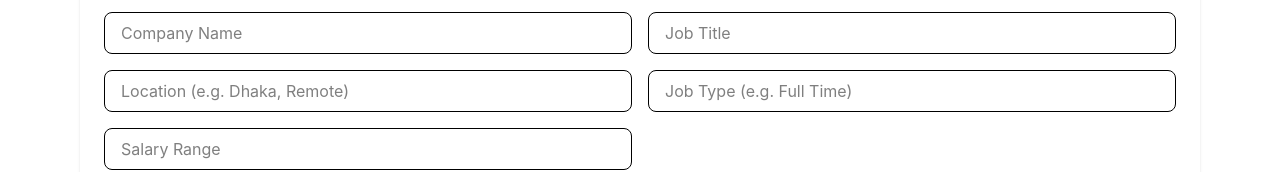
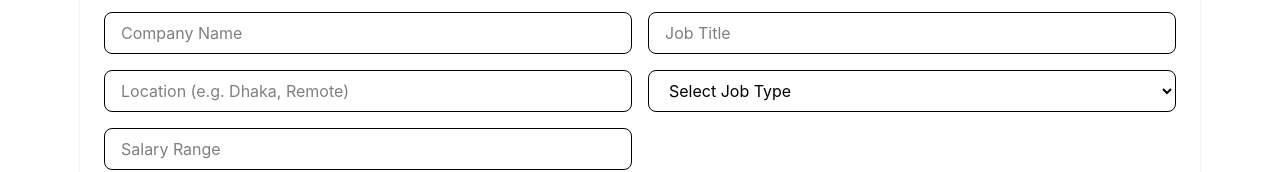
Before and after one commit to Azizulislamch/applyflow-react, a React (Vite) app: page / in a window 1280 px wide. Shown: the part 388-560 px from the top of the page. Built offline with nearby package versions, Linux system fonts and the light colour scheme.

Commit message:
Add dropdown field for job types in the JobForm and FobCard

```diff
--- a/src/components/JobCard.jsx
+++ b/src/components/JobCard.jsx
@@ -23,27 +23,37 @@ const JobCard = ({ job, onDelete, onStatusUpdate, onSubmitEdit }) => {
                     <input
                         className="border rounded-lg px-3 py-2 text-sm"
                         value={editData.company}
-            onChange={(e) => setEditData({...editData, company: e.target.value})}
+                        onChange={(e) => setEditData({ ...editData, company: e.target.value })}
                     />
                     <input
                         className="border rounded-lg px-3 py-2 text-sm"
                         value={editData.title}
-            onChange={(e) => setEditData({...editData, title: e.target.value})}
+                        onChange={(e) => setEditData({ ...editData, title: e.target.value })}
                     />
                     <input
                         className="border rounded-lg px-3 py-2 text-sm"
                         value={editData.location}
-            onChange={(e) => setEditData({...editData, location: e.target.value})}
+                        onChange={(e) => setEditData({ ...editData, location: e.target.value })}
                     />
+                    <select
+                        className="border rounded-lg px-3 py-2 text-sm bg-sky-50"
+                        value={editData.type}
+                        onChange={(e) => setEditData({ ...editData, type: e.target.value })}
+                    >
+                        <option value="Full Time">Full Time</option>
+                        <option value="Part Time">Part Time</option>
+                        <option value="Remote">Remote</option>
+                        <option value="Contract">Contract</option>
+                    </select>
                     <input
                         className="border rounded-lg px-3 py-2 text-sm"
                         value={editData.salary}
-            onChange={(e) => setEditData({...editData, salary: e.target.value})}
+                        onChange={(e) => setEditData({ ...editData, salary: e.target.value })}
                     />
                     <textarea
                         className="border rounded-lg px-3 py-2 text-sm md:col-span-2"
                         value={editData.desc}
-            onChange={(e) => setEditData({...editData, desc: e.target.value})}
+                        onChange={(e) => setEditData({ ...editData, desc: e.target.value })}
                     />
                     <div className="md:col-span-2 flex gap-3">
                         <button onClick={handleSave} className="bg-green-500 text-white px-6 py-2 rounded-lg font-bold hover:bg-green-600 transition">Save</button>
--- a/src/components/JobForm.jsx
+++ b/src/components/JobForm.jsx
@@ -23,32 +23,43 @@ const JobForm = ({ onSubmit, editingJob, setEditingJob }) => {
             <form onSubmit={handleSubmit} className="grid grid-cols-1 md:grid-cols-2 gap-4">
                 <input
                     value={formData.company}
-          onChange={(e) => setFormData({...formData, company: e.target.value})}
+                    onChange={(e) => setFormData({ ...formData, company: e.target.value })}
                     type="text" placeholder="Company Name" className="border rounded-lg px-4 py-2" required
                 />
                 <input
                     value={formData.title}
-          onChange={(e) => setFormData({...formData, title: e.target.value})}
+                    onChange={(e) => setFormData({ ...formData, title: e.target.value })}
                     type="text" placeholder="Job Title" className="border rounded-lg px-4 py-2" required
                 />
                 <input
                     value={formData.location}
-          onChange={(e) => setFormData({...formData, location: e.target.value})}
+                    onChange={(e) => setFormData({ ...formData, location: e.target.value })}
                     type="text" placeholder="Location (e.g. Dhaka, Remote)" className="border rounded-lg px-4 py-2"
                 />
-        <input
+                {/* <input
                     value={formData.type}
-          onChange={(e) => setFormData({...formData, type: e.target.value})}
+                    onChange={(e) => setFormData({ ...formData, type: e.target.value })}
                     type="text" placeholder="Job Type (e.g. Full Time)" className="border rounded-lg px-4 py-2"
-        />
+                /> */}
+                <select
+                    value={formData.type}
+                    onChange={(e) => setFormData({ ...formData, type: e.target.value })}
+                    className="border rounded-lg px-4 py-2 bg-white"
+                >
+                    <option value="">Select Job Type</option>
+                    <option value="Full Time">Full Time</option>
+                    <option value="Part Time">Part Time</option>
+                    <option value="Remote">Remote</option>
+                    <option value="Contract">Contract</option>
+                </select>
                 <input
                     value={formData.salary}
-          onChange={(e) => setFormData({...formData, salary: e.target.value})}
+                    onChange={(e) => setFormData({ ...formData, salary: e.target.value })}
                     type="text" placeholder="Salary Range" className="border rounded-lg px-4 py-2"
                 />
                 <textarea
                     value={formData.desc}
-          onChange={(e) => setFormData({...formData, desc: e.target.value})}
+                    onChange={(e) => setFormData({ ...formData, desc: e.target.value })}
                     placeholder="Job Description" className="border rounded-lg px-4 py-2 md:col-span-2"
                 ></textarea>
 
```
Lines whose indentation alone changed are shown as unchanged.
